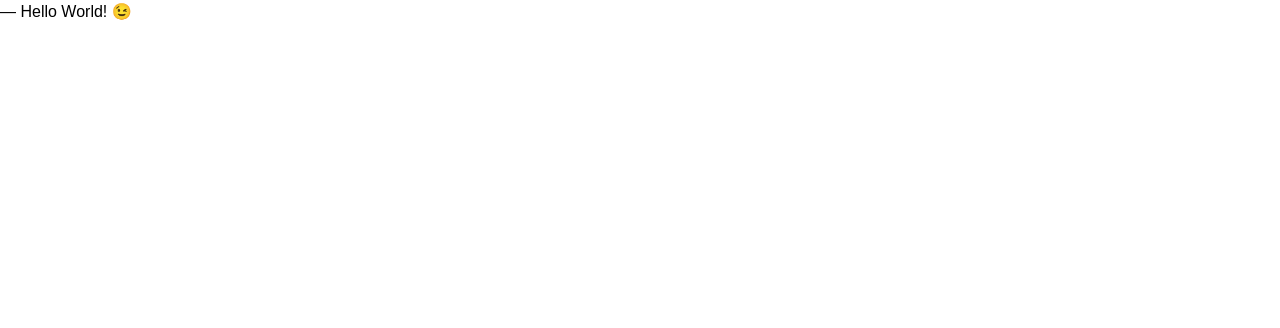
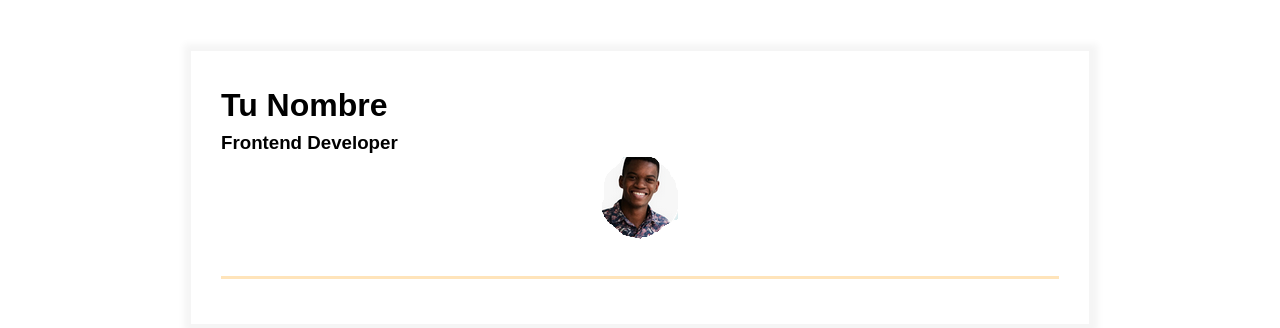
Before and after one commit to krysth130/homepage, a plain HTML site: page index.html in a window 1280 px wide. Drawn offline with Linux system fonts and the light colour scheme.

Commit message:
Add primary resume content

```diff
--- a/index.html
+++ b/index.html
@@ -7,6 +7,28 @@
     <link rel="stylesheet" href="styles.css" />
   </head>
   <body>
-    ― Hello World! &#x1F609;
-  </body>
+  <main>
+    <div class="resume">
+      <div class="container">
+        <div class="resume__block">
+          <h1 class="contact-info__header">Tu Nombre</h1>
+          <h3 class="contact-info__sub-header">Frontend Developer</h3>
+          <div class="contact_info_container fh">
+            <div class="contact-info__block">
+              <!-- contacto izquierda -->
+            </div>
+            <div class="contact-info__block contact-info__block--center">
+              <img class="contact-info__avatar" src="assets/avatar.png" alt="Foto de Tu Nombre" />
+            </div>
+            <div class="contact-info__block">
+              <!-- contacto derecha -->
+            </div>
+          </div>
+        </div>
+      </div>
+
+      <!-- introducción aquí -->
+    </div>
+  </main>
+</body>
 </html>
```
Also changed, not shown: assets/avatar.png (added).
